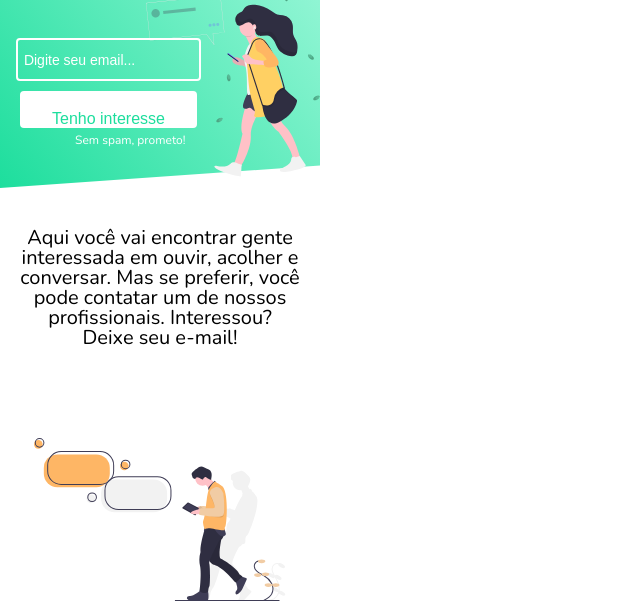
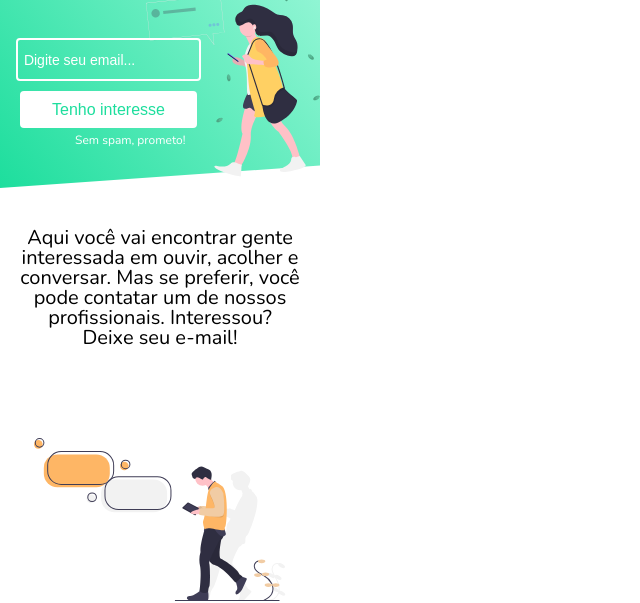
Before and after one commit to pachicodes/SessON-website, a website: page index.html in a window 1280 px wide. Shown: the part 232-835 px from the top of the page, without its empty margins (0-640 px from the left). Drawn offline with nearby package versions, Linux system fonts and the light colour scheme.

Commit message:
abotoando o btn

```diff
--- a/css/main.css
+++ b/css/main.css
@@ -78,7 +78,7 @@ header {
     background-color: #fff;
     border: none;
     color: #1DDE9D;
-    line-height: 54px;
+
     font-size: 16px;
     width: 177px;
     margin: 10px;
@@ -146,3 +146,4 @@ footer {
     position: absolute;
     top: 75px;
     left: 165px;
+}
```
Also changed, not shown: index.html (+1 -1 lines).
